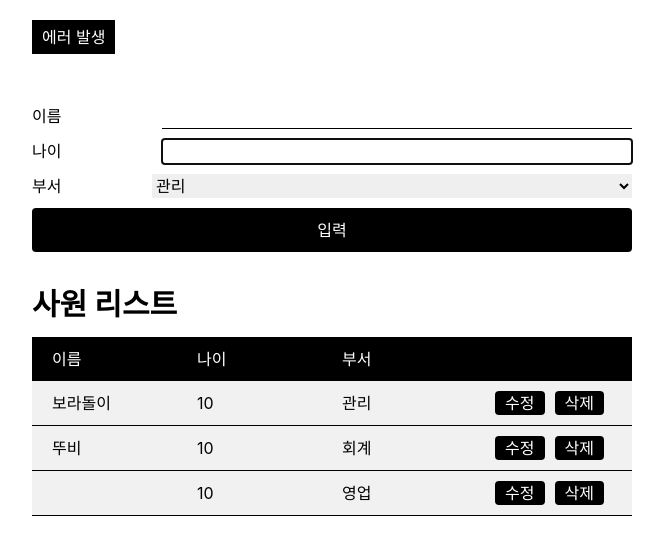
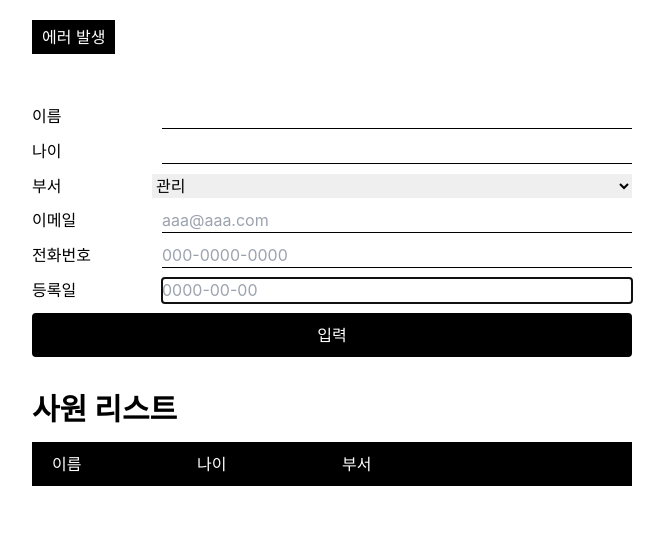
Before and after one commit to che-ri/reacthookform_reactquery, a React (Create React App) app: page / in a window 1280 px wide. Shown: the top 554 px of the page, without its empty margins (308-972 px from the left). Built offline with nearby package versions, Linux system fonts and the light colour scheme; data requests are answered from the project's data file.

Commit message:
refactor ::: react-hook-form reuseable v2

```diff
--- a/db.json
+++ b/db.json
@@ -1,22 +1,3 @@
 {
-  "teletubbies": [
-    {
-      "name": "보라돌이",
-      "age": "10",
-      "team": "관리",
-      "id": 1
-    },
-    {
-      "name": "뚜비",
-      "age": "10",
-      "team": "회계",
-      "id": 2
-    },
-    {
-      "name": "",
-      "age": "10",
-      "team": "영업",
-      "id": 3
-    }
-  ]
+  "teletubbies": []
 }
--- a/src/ErrorFallBack.jsx
+++ b/src/ErrorFallBack.jsx
@@ -5,13 +5,13 @@ export default function ErrorFallBack({ error, resetErrorBoundary }) {
     return (
         <Layout>
             <h1 className="text-[48px]">에러가 발생했습니다.</h1>
-            <table className="border border-black">
-                <thead>
+            <table className="border border-black mt-[20px]">
+                <thead className="bg-black text-white">
                     <tr>
                         <th>Error Log</th>
                     </tr>
                 </thead>
-                <tbody>
+                <tbody className="h-[50px]">
                     <tr>
                         <td>{error.message}</td>
                     </tr>
--- a/src/RHFInput.jsx
+++ b/src/RHFInput.jsx
@@ -2,10 +2,46 @@ import React from "react";
 
 export default function RHFInput({
     register,
+    rules: _rules,
     name,
-    rules = {},
+    type = "text",
     onChange,
     ...props
 }) {
-    return <input {...register(name, rules)} {...props} />;
+    let rules = {
+        ..._rules,
+        // validate: (value) => value > 0,  validate 규칙도 필요하면 넣으면 좋을듯
+    };
+
+    switch (type) {
+        case "text":
+            rules = { ...rules };
+            break;
+        case "number":
+            rules = { ...rules, pattern: /^(0|[1-9]\d*)(\.\d+)?$/ };
+            break;
+
+        case "phone":
+            rules = {
+                ...rules,
+                pattern:
+                    /(\+?( |-|\.)?\d{1,2}( |-|\.)?)?(\(?\d{3}\)?|\d{3})( |-|\.)?(\d{3}( |-|\.)?\d{4})/i,
+            };
+            break;
+        case "email":
+            rules = {
+                ...rules,
+                pattern: /^\S+@\S+$/i,
+            };
+            break;
+        case "date":
+            rules = {
+                ...rules,
+                pattern: /^\d{4}-(0[1-9]|1[0-2])-(0[1-9]|[12][0-9]|3[01])$/,
+            };
+        default:
+            rules = { ...rules };
+    }
+
+    return <input onChange={onChange} {...register(name, rules)} {...props} />;
 }
--- a/src/UserForm.jsx
+++ b/src/UserForm.jsx
@@ -5,13 +5,67 @@ import RHFOption from "./RHFOption";
 import RHFSelect from "./RHFSelect";
 
 const temp = [
-    { name: "이름", rhf_name: "name", type: "text", list: [] },
-    { name: "나이", rhf_name: "age", type: "number", list: [] },
+    {
+        name: "이름",
+        rhf_name: "name",
+        type: "text",
+        rules: {
+            required: true,
+            maxLength: 5,
+        },
+        placeholder: null,
+        list: [],
+    },
+    {
+        name: "나이",
+        rhf_name: "age",
+        type: "number",
+        rules: {
+            required: true,
+            maxLength: 5,
+        },
+        placeholder: null,
+        list: [],
+    },
     {
         name: "부서",
         rhf_name: "team",
         type: "select",
+        rules: {
+            required: true,
+        },
+        placeholder: null,
         list: ["관리", "영업", "회계"],
+    },
+    {
+        name: "이메일",
+        rhf_name: "email",
+        type: "email",
+        rules: {
+            required: true,
+        },
+        placeholder: "aaa@aaa.com",
+        list: [],
+    },
+    {
+        name: "전화번호",
+        rhf_name: "phone",
+        type: "phone",
+        rules: {
+            required: true,
+        },
+        placeholder: "000-0000-0000",
+        list: [],
+    },
+    {
+        name: "등록일",
+        rhf_name: "date",
+        type: "date",
+        rules: {
+            required: true,
+        },
+        placeholder: "0000-00-00",
+        list: [],
     },
 ];
 
@@ -32,7 +86,7 @@ export default function UserForm({ register, handleSubmit, handleAdd }) {
 }
 
 function FormRow({ temp, register }) {
-    const { name, rhf_name, type, list } = temp;
+    const { name, rhf_name, type, list, rules, placeholder } = temp;
 
     if (type === "select")
         return (
@@ -42,6 +96,8 @@ function FormRow({ temp, register }) {
                     className="w-full"
                     register={register}
                     name={rhf_name}
+                    rules={rules}
+                    autoFocus
                 >
                     {list.map((d) => (
                         <RHFOption key={`option-${d}`}>{d}</RHFOption>
@@ -57,6 +113,9 @@ function FormRow({ temp, register }) {
                 className="border-b border-solid border-black ml-[10px]"
                 register={register}
                 name={rhf_name}
+                rules={rules}
+                type={type}
+                placeholder={placeholder}
                 autoFocus
             />
         </div>
```
